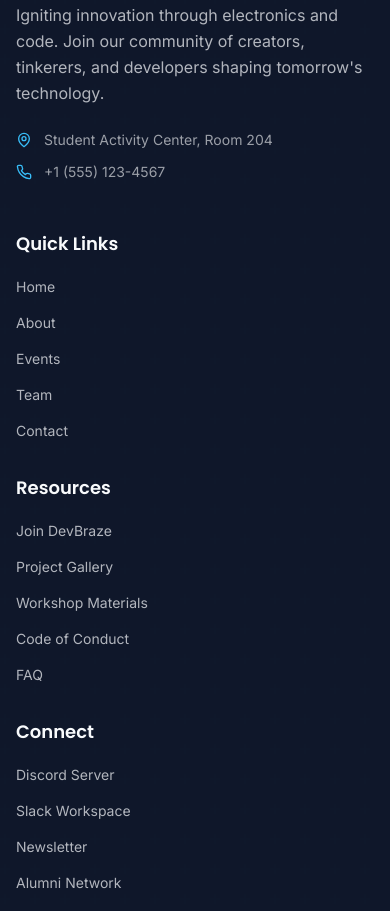
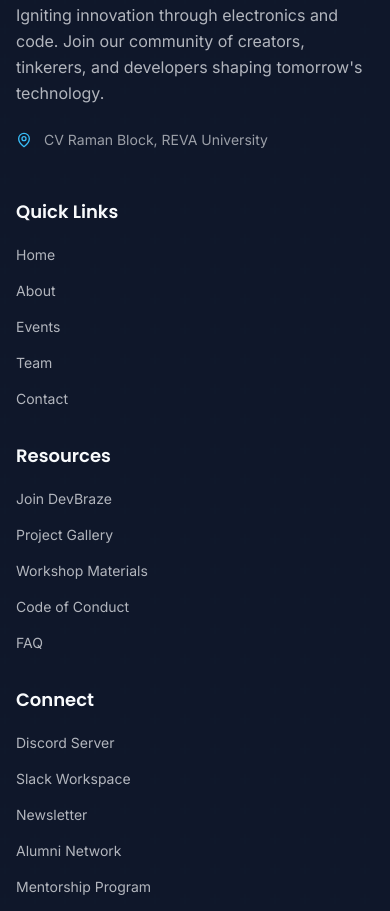
Before and after one commit to nidhishmg/devbraze, a React (Vite) app: page /about in a window 390 px wide. Shown: the part 5240-6151 px from the top of the page. Built offline with nearby package versions, Linux system fonts and the light colour scheme; the HTML template or start-up script is replaced by a standard one.

Commit message:
Footer: update address to 'CV Raman Block, REVA University'; remove phone row per request

```diff
--- a/src/components/Footer.jsx
+++ b/src/components/Footer.jsx
@@ -81,13 +81,9 @@
                 <div className="space-y-3 text-sm text-light/60">
                   <div className="flex items-center">
                     <MapPin className="h-4 w-4 mr-3 text-cyan" />
-                    Student Activity Center, Room 204
+                    CV Raman Block, REVA University
                   </div>
-                  {/* Removed email line per request (no mail symbol) */}
-                  <div className="flex items-center">
-                    <Phone className="h-4 w-4 mr-3 text-cyan" />
-                    +1 (555) 123-4567
-                  </div>
+                  {/* Removed phone and email per request */}
                 </div>
               </motion.div>
             </div>
```
